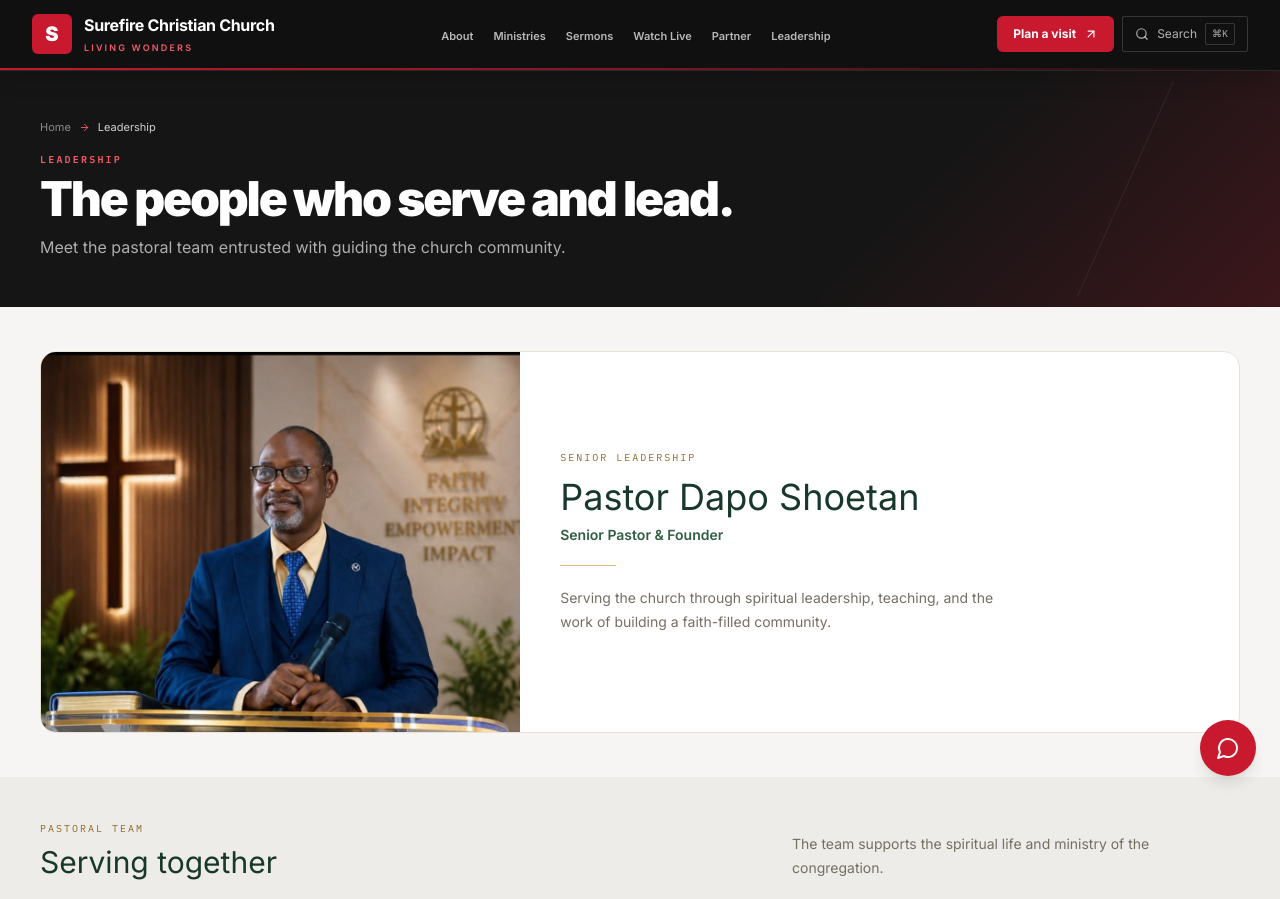
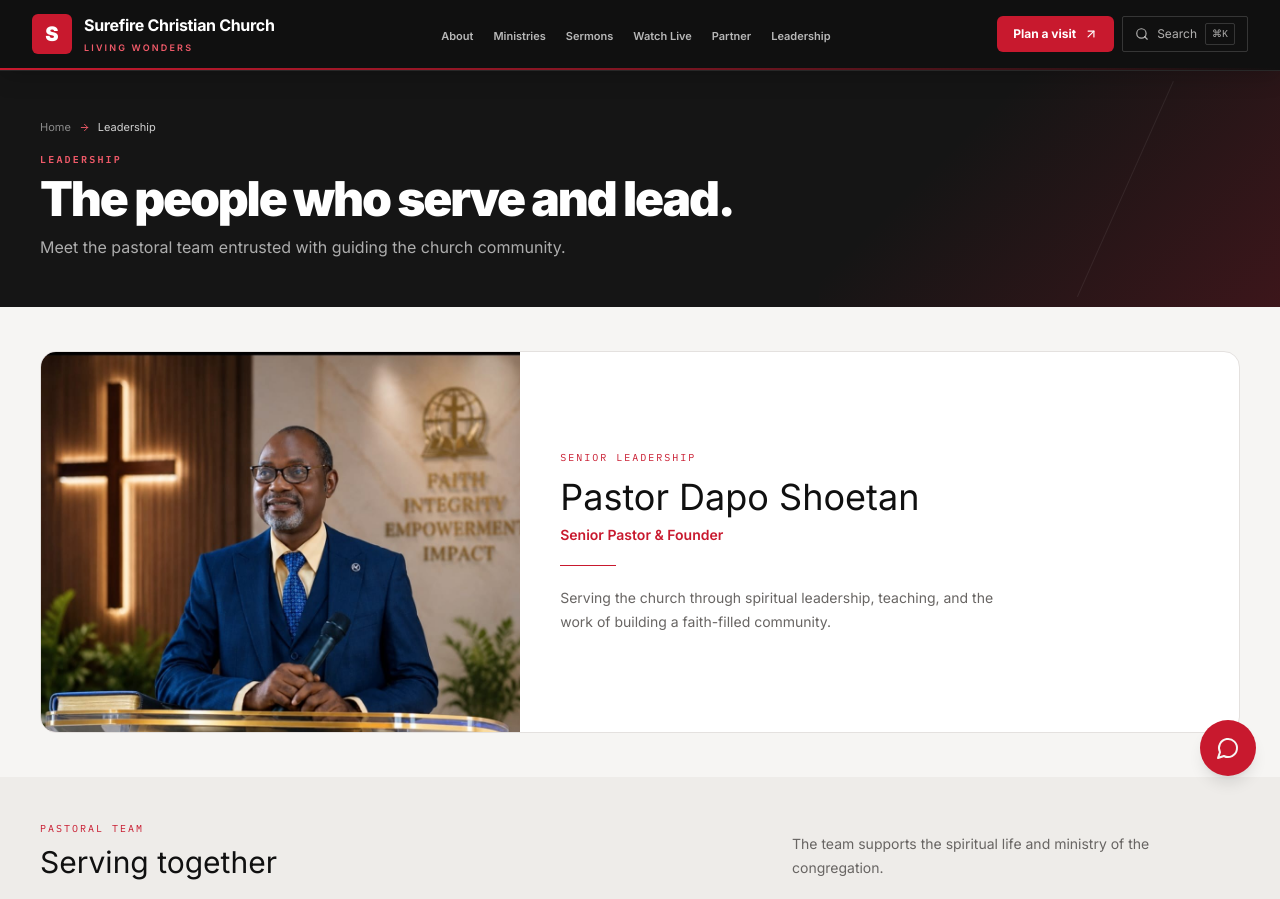
Before and after one commit to taiwoatlas/surefire-next, a Next.js app: page /leadership in a window 1280 px wide. Shown: the top 899 px of the page. Built offline with nearby package versions, Linux system fonts and the light colour scheme; no server answers.

Commit message:
Align page styling with the black-and-red corporate design

```diff
--- a/app/leadership/page.tsx
+++ b/app/leadership/page.tsx
@@ -19,25 +19,25 @@ export default function LeadershipPage() {
 
       {lead && (
         <Section tone="paper">
-          <div className="grid overflow-hidden rounded-2xl border border-[#e6e2d8] bg-white md:grid-cols-[.8fr_1.2fr]">
-            {lead.photo && <div className="relative min-h-[300px] bg-[#e9eddf] sm:min-h-[380px]"><Image src={lead.photo} alt={lead.name} fill sizes="(min-width: 768px) 40vw, 100vw" className="object-cover object-top" priority /></div>}
+          <div className="grid overflow-hidden rounded-2xl border border-[#e4e1df] bg-white md:grid-cols-[.8fr_1.2fr]">
+            {lead.photo && <div className="relative min-h-[300px] bg-[#fbe9ec] sm:min-h-[380px]"><Image src={lead.photo} alt={lead.name} fill sizes="(min-width: 768px) 40vw, 100vw" className="object-cover object-top" priority /></div>}
             <div className="flex flex-col justify-center p-6 sm:p-9 md:p-10">
-              <p className="font-mono text-[10px] uppercase tracking-[.2em] text-[#8b6b2c]">Senior leadership</p>
-              <h2 className="mt-3 font-display text-3xl leading-tight text-[#18382b] sm:text-4xl">{lead.name}</h2>
-              <p className="mt-2 text-sm font-semibold text-[#315d43]">{lead.role}</p>
-              <div className="mt-5 h-px w-14 bg-[#d8bb76]" />
-              <p className="mt-5 max-w-md text-sm leading-6 text-[#756f63]">Serving the church through spiritual leadership, teaching, and the work of building a faith-filled community.</p>
+              <p className="font-mono text-[10px] uppercase tracking-[.2em] text-[#c8192e]">Senior leadership</p>
+              <h2 className="mt-3 font-display text-3xl leading-tight text-[#101010] sm:text-4xl">{lead.name}</h2>
+              <p className="mt-2 text-sm font-semibold text-[#c8192e]">{lead.role}</p>
+              <div className="mt-5 h-px w-14 bg-[#c8192e]" />
+              <p className="mt-5 max-w-md text-sm leading-6 text-[#686563]">Serving the church through spiritual leadership, teaching, and the work of building a faith-filled community.</p>
             </div>
           </div>
         </Section>
       )}
 
       {others.length > 0 && <Section tone="stone">
-        <div className="flex flex-wrap items-end justify-between gap-4"><div><p className="font-mono text-[10px] uppercase tracking-[.2em] text-[#8b6b2c]">Pastoral team</p><h2 className="mt-2 font-display text-3xl text-[#18382b]">Serving together</h2></div><p className="max-w-md text-sm leading-6 text-[#756f63]">The team supports the spiritual life and ministry of the congregation.</p></div>
+        <div className="flex flex-wrap items-end justify-between gap-4"><div><p className="font-mono text-[10px] uppercase tracking-[.2em] text-[#c8192e]">Pastoral team</p><h2 className="mt-2 font-display text-3xl text-[#101010]">Serving together</h2></div><p className="max-w-md text-sm leading-6 text-[#686563]">The team supports the spiritual life and ministry of the congregation.</p></div>
         <div className="mt-5 grid gap-3 sm:grid-cols-2">
           {others.map((pastor) => <article key={pastor.name} className="grid overflow-hidden rounded-2xl border border-[#e2dfd5] bg-white sm:grid-cols-[.8fr_1.2fr]">
-            {pastor.photo && <div className="relative min-h-[210px] bg-[#e9eddf]"><Image src={pastor.photo} alt={pastor.name} fill sizes="(min-width: 640px) 25vw, 100vw" className="object-cover object-top" /></div>}
-            <div className="flex flex-col justify-center p-5"><p className="font-mono text-[10px] uppercase tracking-[.16em] text-[#8b6b2c]">{pastor.role}</p><h3 className="mt-2 font-display text-xl text-[#18382b]">{pastor.name}</h3></div>
+            {pastor.photo && <div className="relative min-h-[210px] bg-[#fbe9ec]"><Image src={pastor.photo} alt={pastor.name} fill sizes="(min-width: 640px) 25vw, 100vw" className="object-cover object-top" /></div>}
+            <div className="flex flex-col justify-center p-5"><p className="font-mono text-[10px] uppercase tracking-[.16em] text-[#c8192e]">{pastor.role}</p><h3 className="mt-2 font-display text-xl text-[#101010]">{pastor.name}</h3></div>
           </article>)}
         </div>
       </Section>}
```
